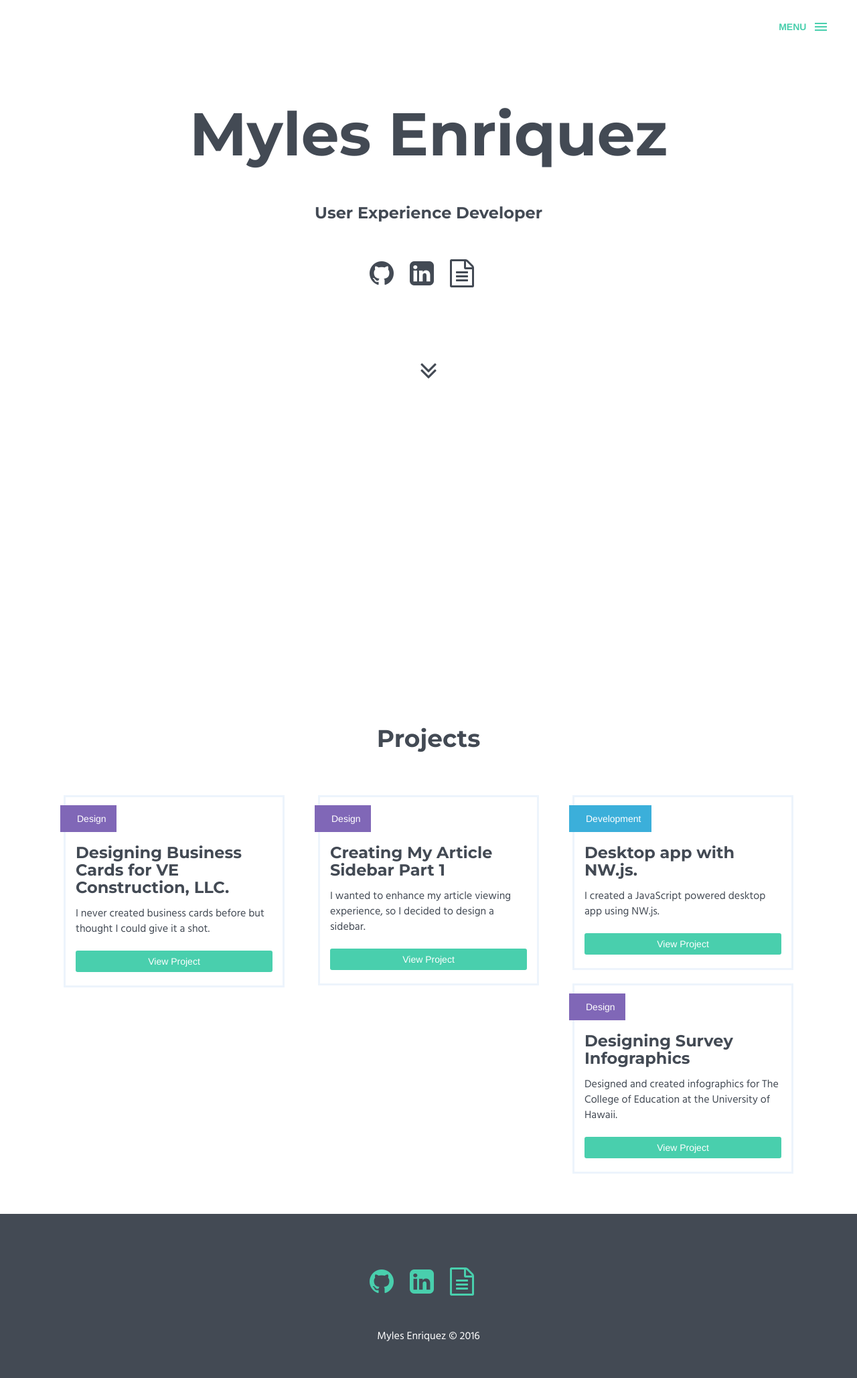
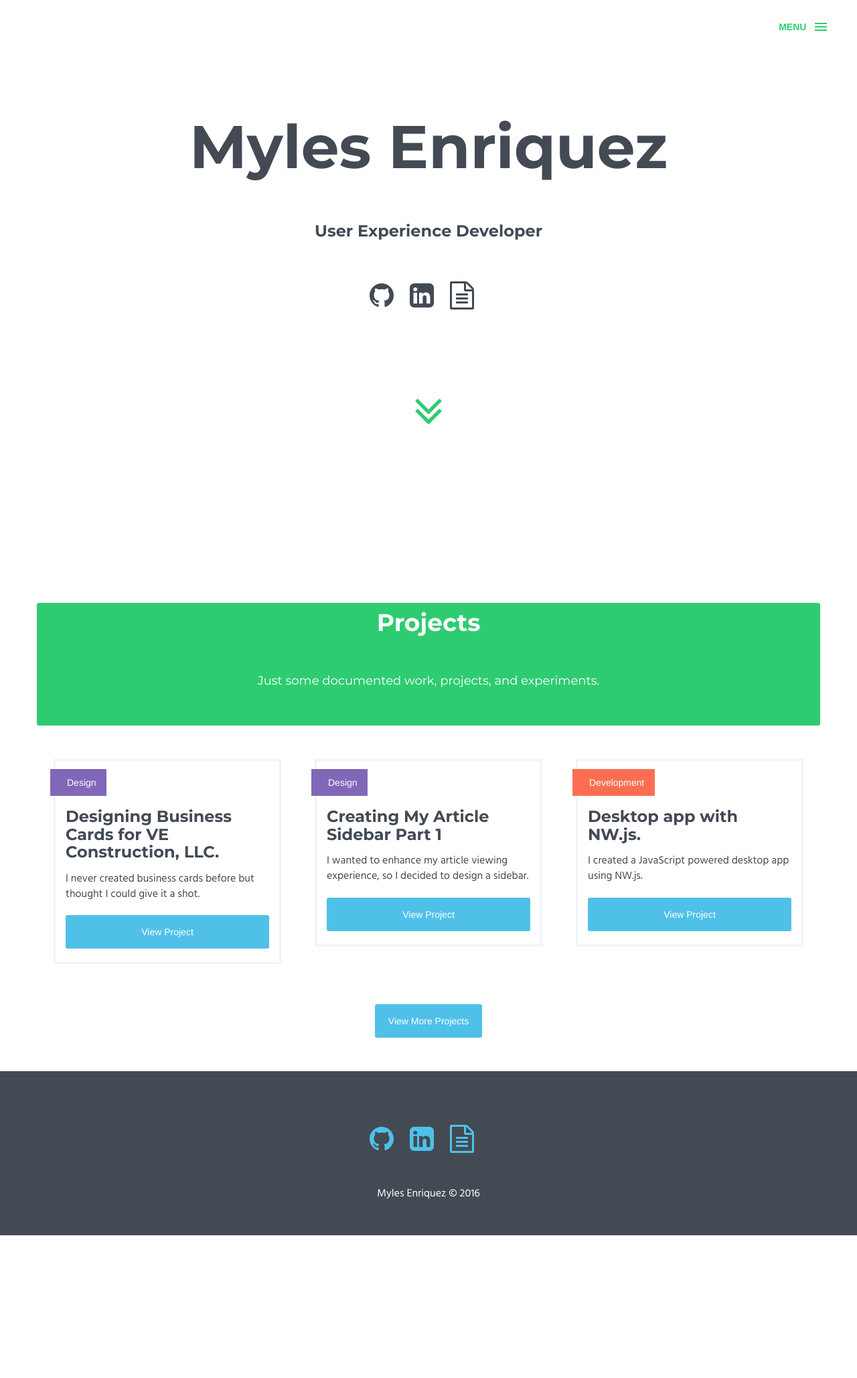
Before and after one commit to torleif-nielsen/enriquezm.github.io, a Jekyll site: the page built from index.html, in a window 1280 px wide. Shown: the whole page at 67% size. Built offline with Jekyll 4.4.1, drawn with Linux system fonts in a browser that asks for light colours; after the commit the page ends 1844 px from its top, so only the background shows below that.

Commit message:
Update color scheme.

```diff
--- a/_layouts/default.html
+++ b/_layouts/default.html
@@ -7,9 +7,7 @@
 
     {% include header.html %}
 
-    <div class="page-content container">
         {{ content }}
-    </div>
 
     {% include footer.html %}
 
--- a/_layouts/page.html
+++ b/_layouts/page.html
@@ -10,8 +10,6 @@ layout: default
   </header>
   <hr />
 
-  <div class="post-content row">
-  		{{ content }}
-  </div>
+  {{ content }}
 
 </article>
--- a/index.html
+++ b/index.html
@@ -1,8 +1,6 @@
 ---
 layout: default
 ---
-
-<div class="home">
   <!-- Hero Section -->
   <section class="container-fluid section landing-section">
       <div class="col-xs-12 text-center landing-content">
@@ -15,18 +13,21 @@ layout: default
         </div>
         <div class="col-xs-12">
           <div class="bounce">
-            <a class="shifter" href="#project-section"><i class="fa fa-angle-double-down fa-3x"></i></a>
+            <a class="shifter" href="#project-section"><i class="fa fa-angle-double-down fa-5x"></i></a>
           </div>
         </div>
       </div>
   </section>
   <!-- Projects Section -->
-  <section id="project-section" name="project-section" class="container-fluid">
-    <div class="col-xs-12 text-center">
-      <h1>Projects</h1>
+  <div id="project-section" name="project-section" class="container">
+    <div class="row section-heading">
+      <div class="col-xs-12 text-center">
+        <h1>Projects</h1>
+        <h4>Just some documented work, projects, and experiments.</h4>
+      </div>
     </div>
-    <div class="row">
-      {% for post in site.categories['projects'] %}
+    <div class="row section-content">
+      {% for post in site.categories['projects'] limit:3 %}
       <div class="col-xs-12 col-sm-6 col-md-4">
         <div class="project-box">
           {% if post.categories %}
@@ -41,7 +42,12 @@ layout: default
       </div>
       {% endfor %}
     </div>
-  </section>
+    <div class="row section-button">
+      <div class="col-xs-12 col-md-8 col-md-offset-2 text-center">
+        <a href="{{ "/projects" | prepend: site.baseurl }}" class="btn btn-primary">View More Projects</a>
+      </div>
+    </div>
+  </div>
 
   <!-- Blog Section -->
   <!-- <section id="blog-section" class="container-fluid">
@@ -96,4 +102,3 @@ layout: default
       </div>
     </div>
   </div> -->
-</div>
```
Also changed, not shown: production/css/all.min.css.
